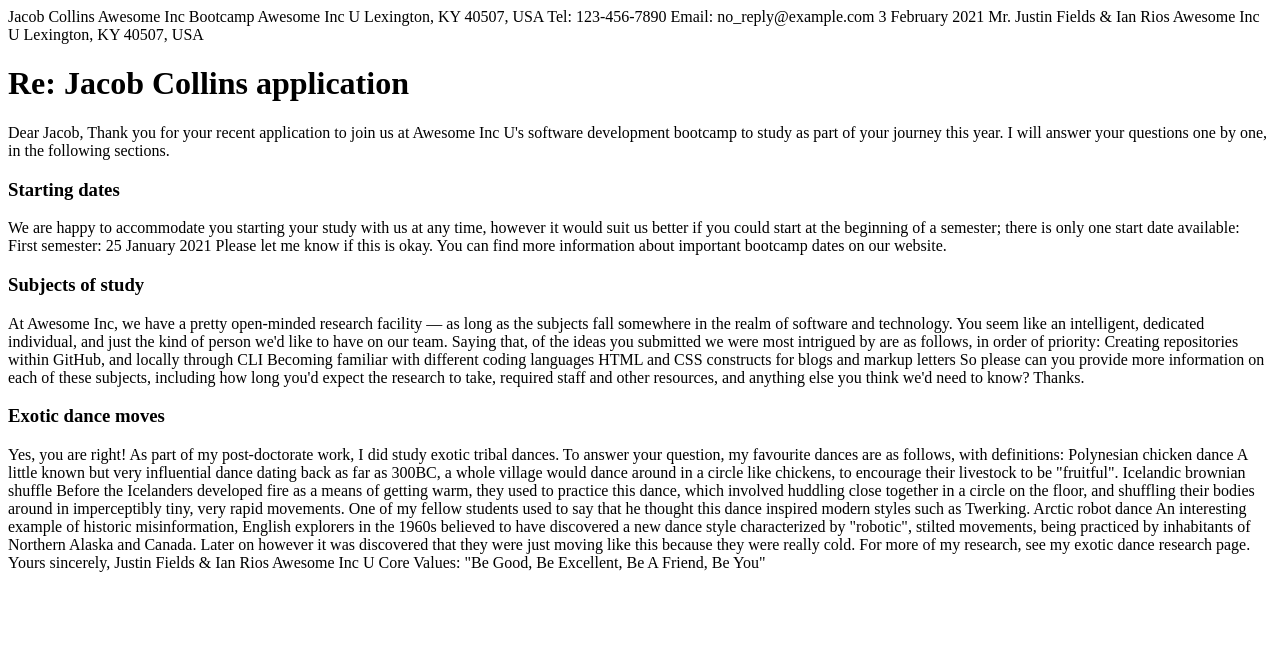
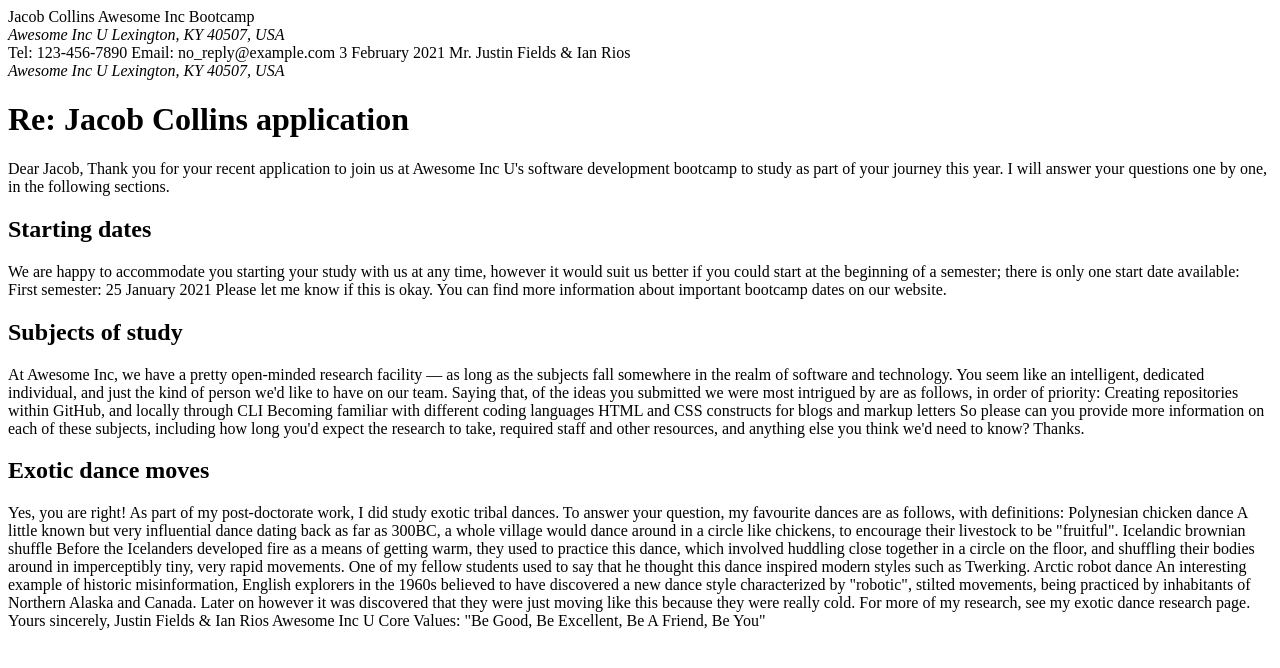
Before and after one commit to jec1342/markup-letter, a plain HTML site: page index.html in a window 1280 px wide. Drawn offline with Linux system fonts and the light colour scheme.

Commit message:
Add address tags

```diff
--- a/index.html
+++ b/index.html
@@ -7,18 +7,18 @@
     <body>
 Jacob Collins
 Awesome Inc Bootcamp
-Awesome Inc U
+<address>Awesome Inc U
 Lexington, KY 40507,
-USA
+USA</address>
 Tel: 123-456-7890
 Email: no_reply@example.com
 
 3 February 2021
 
 Mr. Justin Fields & Ian Rios
-Awesome Inc U
+<address>Awesome Inc U
 Lexington, KY 40507,
-USA
+USA</address>
 
 
 <h1>Re: Jacob Collins application</h1>
@@ -27,7 +27,7 @@ Dear Jacob,
 
 Thank you for your recent application to join us at Awesome Inc U's software development bootcamp to study as part of your journey this year. I will answer your questions one by one, in the following sections.
 
-<h3>Starting dates</h3>
+<h2>Starting dates</h2>
 
 We are happy to accommodate you starting your study with us at any time, however it would suit us better if you could start at the beginning of a semester; there is only one start date available:
 
@@ -38,7 +38,7 @@ Please let me know if this is okay.
 You can find more information about important bootcamp dates on our website.
 
 
-<h3>Subjects of study</h3>
+<h2>Subjects of study</h2>
 
 At Awesome Inc, we have a pretty open-minded research facility — as long as the subjects fall somewhere in the realm of software and technology. You seem like an intelligent, dedicated individual, and just the kind of person we'd like to have on our team. Saying that, of the ideas you submitted we were most intrigued by are as follows, in order of priority:
 
@@ -49,7 +49,7 @@ HTML and CSS constructs for blogs and markup letters
 So please can you provide more information on each of these subjects, including how long you'd expect the research to take, required staff and other resources, and anything else you think we'd need to know? Thanks.
 
 
-<h3>Exotic dance moves</h3>
+<h2>Exotic dance moves</h2>
 
 Yes, you are right! As part of my post-doctorate work, I did study exotic tribal dances. To answer your question, my favourite dances are as follows, with definitions:
 
```
